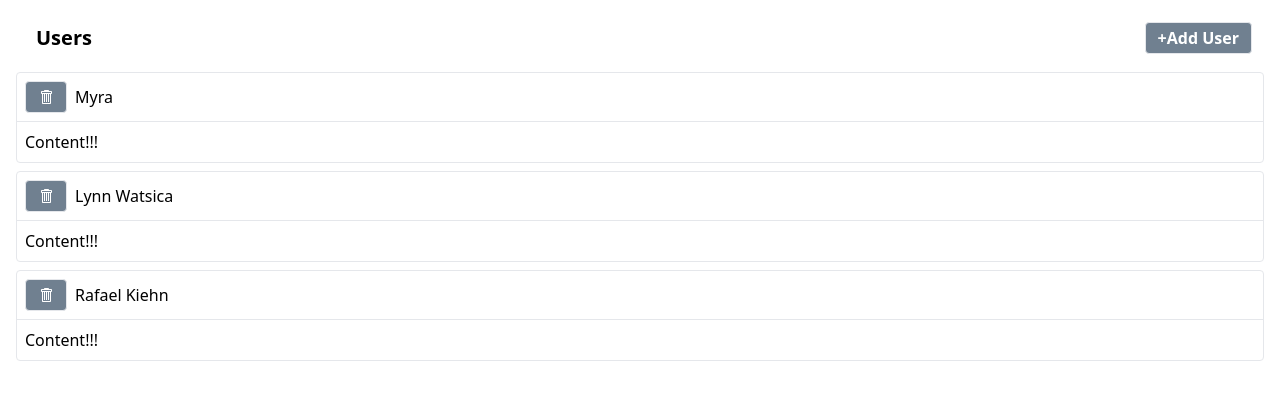
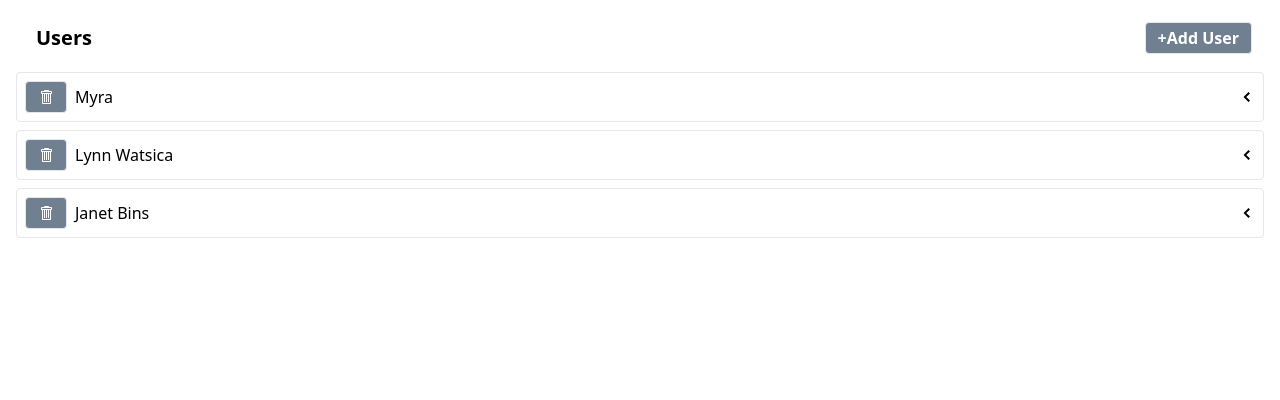
Before and after one commit to sedat355/redux_async_thunks, a React (Vite) app: page / in a window 1280 px wide. Shown: the top 400 px of the page. Built offline with nearby package versions, Linux system fonts and the light colour scheme; data requests are answered from the project's data file.

Commit message:
user daki panel açma kapama çalışıyor

```diff
--- a/db.json
+++ b/db.json
@@ -9,8 +9,8 @@
       "name": "Lynn Watsica"
     },
     {
-      "id": "7c80",
-      "name": "Rafael Kiehn"
+      "id": "0b25",
+      "name": "Janet Bins"
     }
   ],
   "albums": [],
--- a/src/components/ExpandablePanel.jsx
+++ b/src/components/ExpandablePanel.jsx
@@ -1,12 +1,18 @@
-import React from 'react'
+import React, { useState } from 'react'
+import { GoChevronDown, GoChevronLeft } from 'react-icons/go'
 
 const ExpandablePanel = ({header, children}) => {
+  const [ expanded, setExpanded ] = useState(false)
+
   return (
     <div className="mb-2 border rounded">
-      <div className="flex gap-x-2 p-2 justify-between items-center cursor-pointer">
+      <div className="flex gap-x-2 p-2 justify-between items-center ">
         {header}
+        <div onClick={() => setExpanded(!expanded)} className='cursor-pointer'>
+          {expanded ? <GoChevronDown/> : <GoChevronLeft/>}
+        </div>
       </div>
-      <div className="p-2 border-t">{children}</div>
+      { expanded && <div className="p-2 border-t">{children}</div> }
     </div>
   )
 }
```
